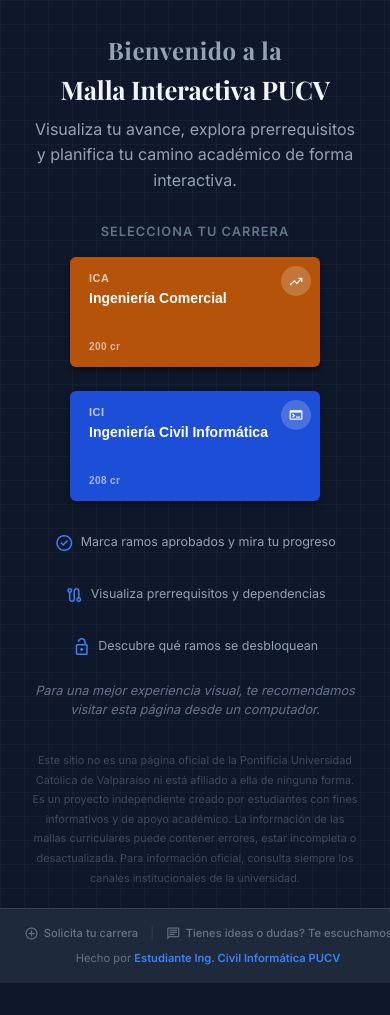
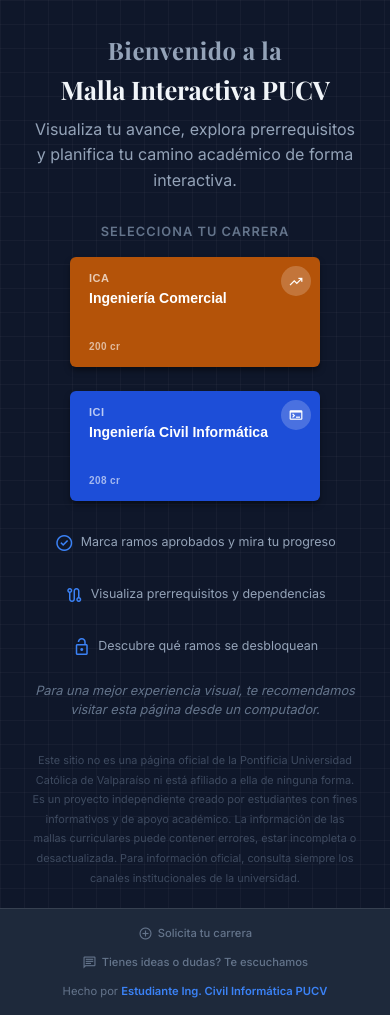
Before and after one commit to JoakoFuenzalida/malla-icomercial, a React (Vite) app: page / in a window 390 px wide. Before the commit the page ends 983 px from the top, so only its background shows below. Built offline with nearby package versions, Linux system fonts and the light colour scheme.

Commit message:
mejoras esteticas version movil

```diff
--- a/src/App.css
+++ b/src/App.css
@@ -1843,6 +1843,17 @@
 
 /* - Responsive - */
 @media (max-width: 768px) {
+  .header-content {
+    flex-direction: column;
+    gap: 0.75rem;
+  }
+
+  .header-right {
+    width: 100%;
+    justify-content: center;
+    flex-wrap: wrap;
+  }
+
   .header-text h1 {
     font-size: 0.85rem;
   }
@@ -1888,6 +1899,21 @@
   .footer-content {
     flex-direction: column;
     text-align: center;
+    gap: 0.75rem;
+  }
+
+  .career-footer-links {
+    flex-direction: column;
+    gap: 0.75rem;
+  }
+
+  .career-footer-sep {
+    display: none;
+  }
+
+  .malla-footer-career {
+    position: static;
+    transform: none;
   }
 
   .career-main-title {
```
